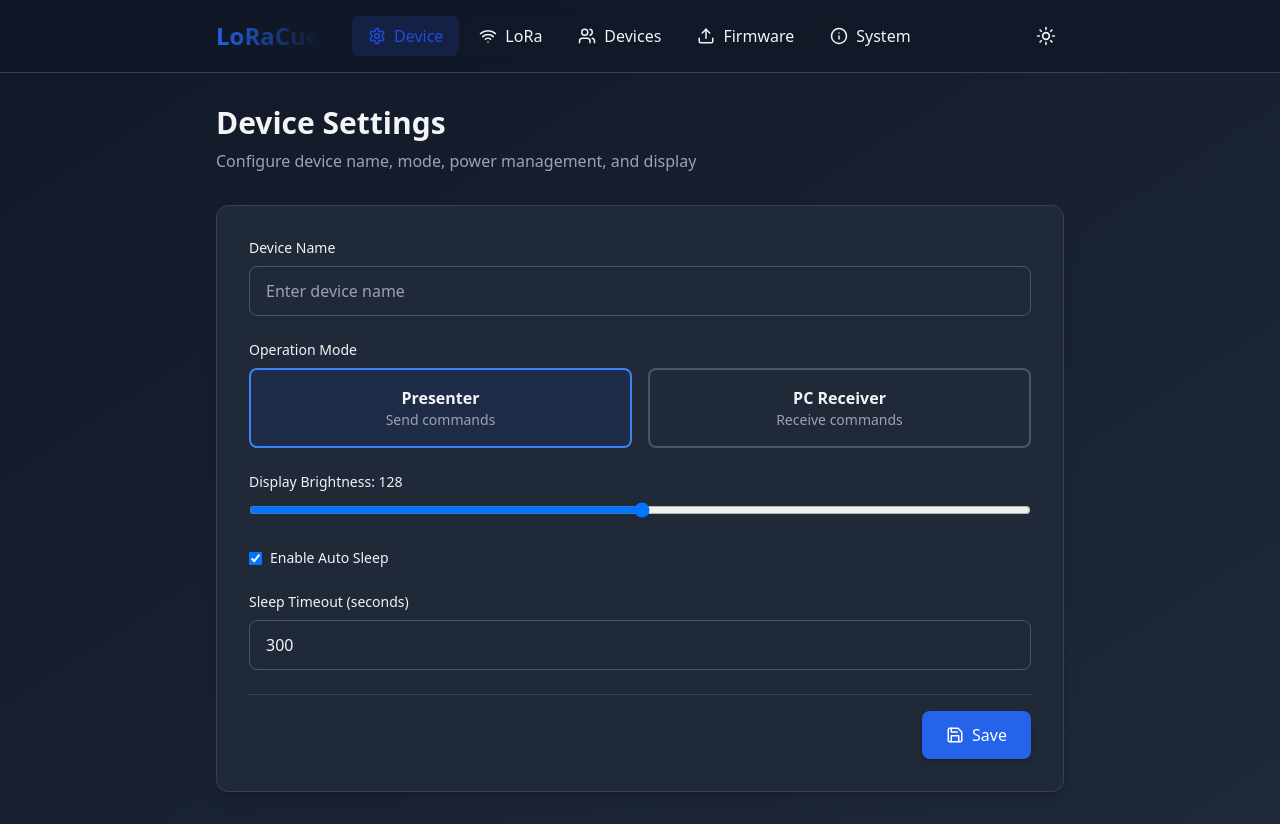
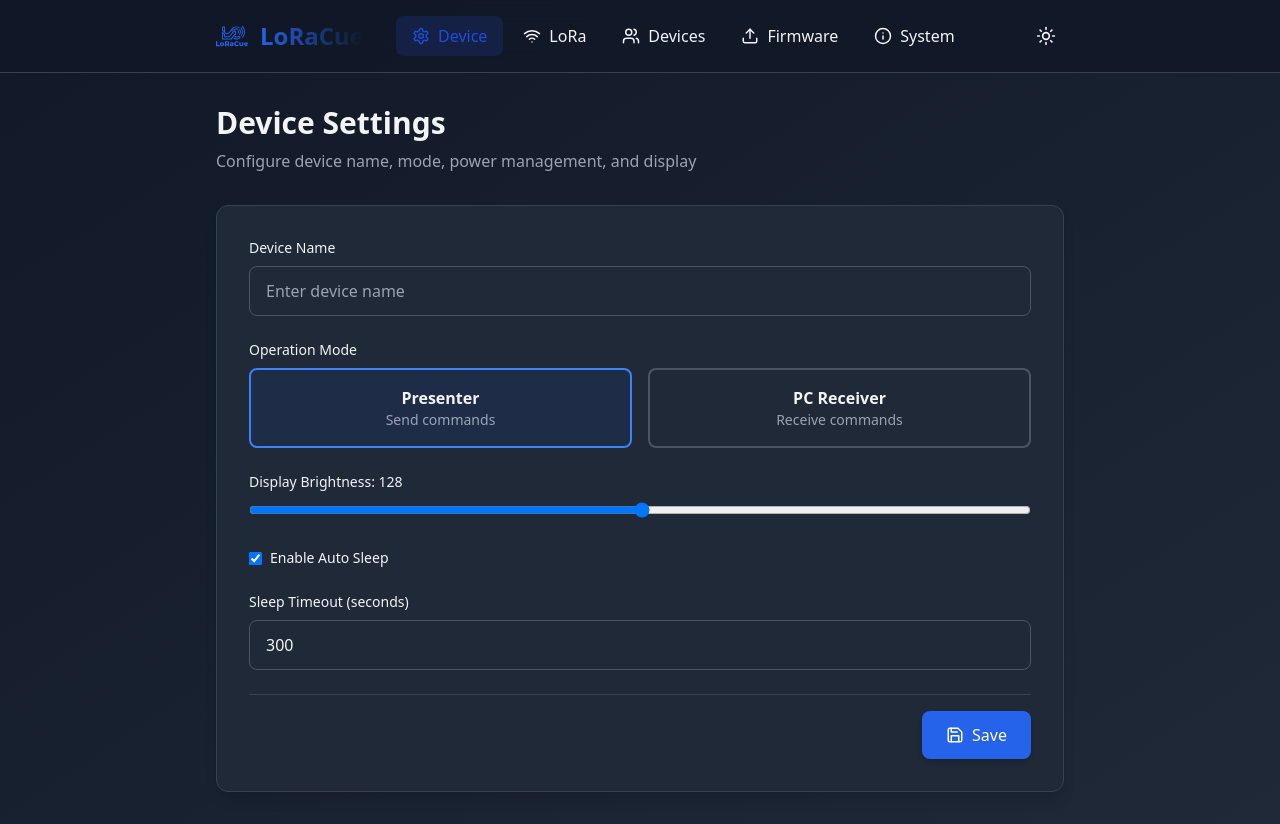
Before and after one commit to LoRaCue/loracue, a Next.js app in the folder web-interface/: page / in a window 1280 px wide. Built offline with nearby package versions, Linux system fonts and the light colour scheme; no server answers.

Commit message:
feat: add LoRaCue logo to web interface
- Create Logo component with embedded SVG from assets
- Add logo next to title in navigation bar
- Use theme-aware colors (primary-600/primary-400)
- Rebuild web interface with logo integration

```diff
--- a/web-interface/components/Layout.tsx
+++ b/web-interface/components/Layout.tsx
@@ -2,6 +2,7 @@ import { Moon, Sun, Wifi, Settings, Upload, Users, Info } from 'lucide-react'
 import { useTheme } from './ThemeProvider'
 import Link from 'next/link'
 import { useRouter } from 'next/router'
+import Logo from './Logo'
 
 export default function Layout({ children }: { children: React.ReactNode }) {
   const { theme, toggleTheme } = useTheme()
@@ -21,9 +22,12 @@ export default function Layout({ children }: { children: React.ReactNode }) {
         <div className="max-w-4xl mx-auto px-6 py-4">
           <div className="flex items-center justify-between">
             <div className="flex items-center space-x-8">
-              <h1 className="text-2xl font-bold bg-gradient-to-r from-primary-600 to-primary-800 bg-clip-text text-transparent">
-                LoRaCue
-              </h1>
+              <div className="flex items-center space-x-3">
+                <Logo className="w-8 h-8 text-primary-600 dark:text-primary-400" />
+                <h1 className="text-2xl font-bold bg-gradient-to-r from-primary-600 to-primary-800 bg-clip-text text-transparent">
+                  LoRaCue
+                </h1>
+              </div>
               <div className="flex space-x-1">
                 {navigation.map((item) => {
                   const Icon = item.icon
--- /dev/null
+++ b/web-interface/components/Logo.tsx
@@ -0,0 +1,20 @@
+export default function Logo({ className = "w-8 h-8" }: { className?: string }) {
+  return (
+    <svg className={className} viewBox="0 0 279.89 178.46" fill="currentColor">
+      <path d="M114.28,92.41c.6-.11,1.57-.82,2.21-1.11l25.16-32.94-6.61-5.24,37.63-10.52,2.77,39.85c-.9.89-7.09-5.31-8.76-4.34l-30.8,41.43H52.58V47.59l26.57,27.4v17.43h35.14ZM114.28,100.72h-43.44v-22.41l-9.96-10.24v43.17h70.56l34.3-45.41-.82-12.7-12.03,3.47-29.74,40.27c-1.48,1.57-6.72,3.57-8.87,3.86Z"/>
+      <path d="M79.14,53.95c4.28,3.82,7.18,9.43,12.89,11.46,7.59,2.7,13.64-.38,18.64-5.94,12.71-14.15,27.35-40.79,44.08-48.9,16.54-8.01,36.49-6.31,52.21,2.73.82,1.2-3.9,5.4-4.4,6.92l-.75.19c-16.73-10.79-42.14-8.67-55.14,6.99-1.05,1.27-2.59,3.06-2.78,4.69h11.9c.36,0,4.4-3.6,5.65-4.32,10.36-5.95,23.43-5.47,33.92-.1l-4.44,6.38c-.98.62-5.57-1.39-7.16-1.71-9.94-2.02-18.01,1.29-25.22,8.04l-22.26-.18-22.27,28.15c-7.75,6.58-18.7,8.22-27.86,3.49-5.71-2.95-12.78-12.44-17.51-17.35-5.25-5.44-10.81-10.6-16.06-16.04V6.63h26.57v47.32ZM70.84,14.38h-9.96v20.75l9.96,9.69V14.38Z"/>
+      <path d="M116.78,177.8h-11.35c-1.74,0-6.69-10.41-8.59-11.93l-7.74.31v11.62h-11.07v-42.61h24.63c1.31,0,6.47,2.38,7.75,3.32,8.49,6.24,7.31,20.27-1.89,25.24l8.25,14.06ZM89.93,144.04l-.83.83v11.62c2.41,1.47,8.49.91,11.22.15,4.45-1.22,5.89-8.12,2.26-10.87-.5-.38-3.93-1.73-4.35-1.73h-8.3Z"/>
+      <path d="M204.77,104.02l-5.89-7.65c-12.42,7.12-25.65,7.83-38.38,1.01l4.47-7.16c12.17,6.58,26.21,3.72,35.65-6.11l15.75,20.74c-17.03,17.17-46.48,20.83-66.36,6.58l4.67-6.15c15.68,9.4,34.9,8.86,50.09-1.27Z"/>
+      <path d="M232.17,0c27.59,28.98,28.86,77.56,1.03,106.74-1.64-.56-6-3.91-5.65-5.61.16-.78,6.91-9.25,8.11-11.31,15.54-26.5,11.97-61.3-9.26-83.54l5.77-6.28Z"/>
+      <path d="M180.88,134.23c6.69-.23,14.6,1.92,18.87,7.4.1.59-5.78,6.61-6.44,6.78-1.36.36-2.19-1.36-3.3-2.06-8.28-5.24-18.73-1.94-19.55,8.49-1.06,13.55,13.72,18.78,22.41,9.13l6.88,6.43c-3.16,4.53-9.68,7.48-15.19,7.94-31.77,2.67-35.34-43.01-3.69-44.12Z"/>
+      <path d="M215.29,144.59v20.2c0,.4,1.95,2.72,2.47,3.06,3.35,2.12,9.7-.61,9.7-4.16v-19.09h11.07v33.21l-10.52-.55v-3.32c-5.73,6.24-17.79,5.55-22.03-2.04-.88-1.57-2.32-5.43-2.32-7.09v-20.2h11.62Z"/>
+      <path d="M48.57,144.18c29.91-4.05,29.3,34.93,3.73,34.21-22.71-.64-23.83-31.48-3.73-34.21ZM50.76,153.03c-8.63,1.8-6.46,17.77,3.15,16.45,9.15-1.26,8.72-18.92-3.15-16.45Z"/>
+      <path d="M255.69,163.96c2.12,7.25,11.08,6.6,16.25,2.82l5.29,5.68c-10.37,10.66-31.46,5.99-32.63-10.42-1.52-21.31,30.55-25.05,34.75-5.42.24,1.12,1.16,7.34-.14,7.34h-23.52ZM268.97,157.88c.6-8.45-14.73-6.04-13.28-.3.37,1.47,1.77.3,1.93.3h11.35Z"/>
+      <path d="M152.75,177.25h-9.96v-2.76c-1.99.63-3.43,2.39-5.53,3.05-8.92,2.8-19.62-2.79-16.09-13.32,2.57-7.66,13.79-5.46,19.69-6.33,1.68-.25.62-2.51-.04-3.3-3.08-3.66-11.94-1-15.75.53l-2.16-7.39c6.02-4.37,19.04-5.35,25.12-.91,1.47,1.07,4.71,5.23,4.71,6.92v23.52ZM141.68,163.96c-3.67-1.31-15.02,1.29-9.14,6.1,3.86,3.16,10.93-.67,9.14-6.1Z"/>
+      <path d="M219.44,12.73c21.13,21.73,21.86,59.09,1.03,81.3-.45.07-5.94-4.4-5.62-5.67,14.36-17.26,16.83-41.81,5.1-61.21-.89-1.48-5.59-7.16-5.71-7.62-.36-1.34,4.05-5.6,5.2-6.8Z"/>
+      <polygon points="11.62 135.19 11.62 168.39 32.65 168.39 32.65 177.8 0 177.8 0 135.19 11.62 135.19"/>
+      <path d="M206.79,26.04c1.48-.26,6.21,7.97,6.94,9.54,7.02,14.93,5.17,33.4-5.97,45.74l-6.17-5.23c10.76-13.26,10.63-31.11-.05-44.38l5.26-5.67Z"/>
+      <path d="M194.01,38.2c1.01-.23,3.77,5.15,4.22,6.24,3.25,7.89,1.89,18.28-3.76,24.7l-6.21-5.78c4.67-5.73,4.69-13.65,0-19.38l5.75-5.78Z"/>
+    </svg>
+  )
+}
```
Also changed, not shown: 1 other file (tests, documents, lock files or other folders).
